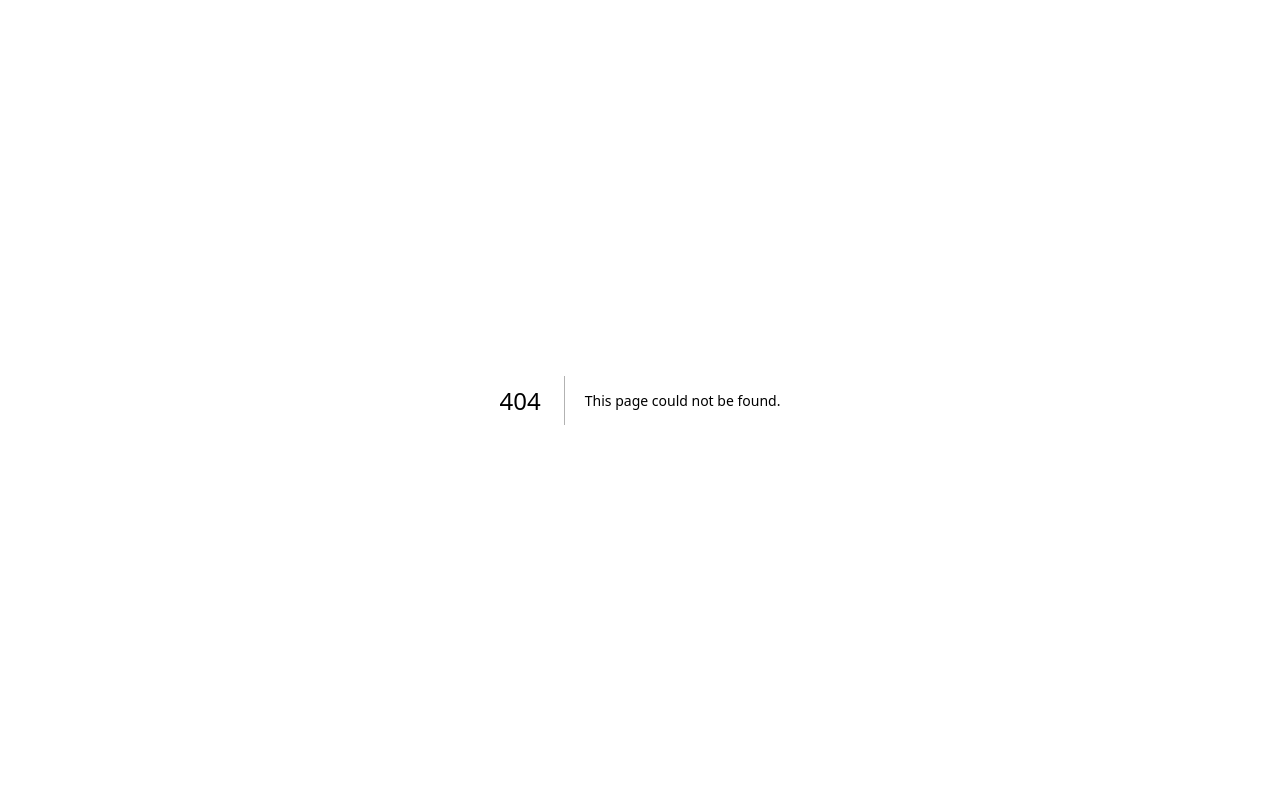
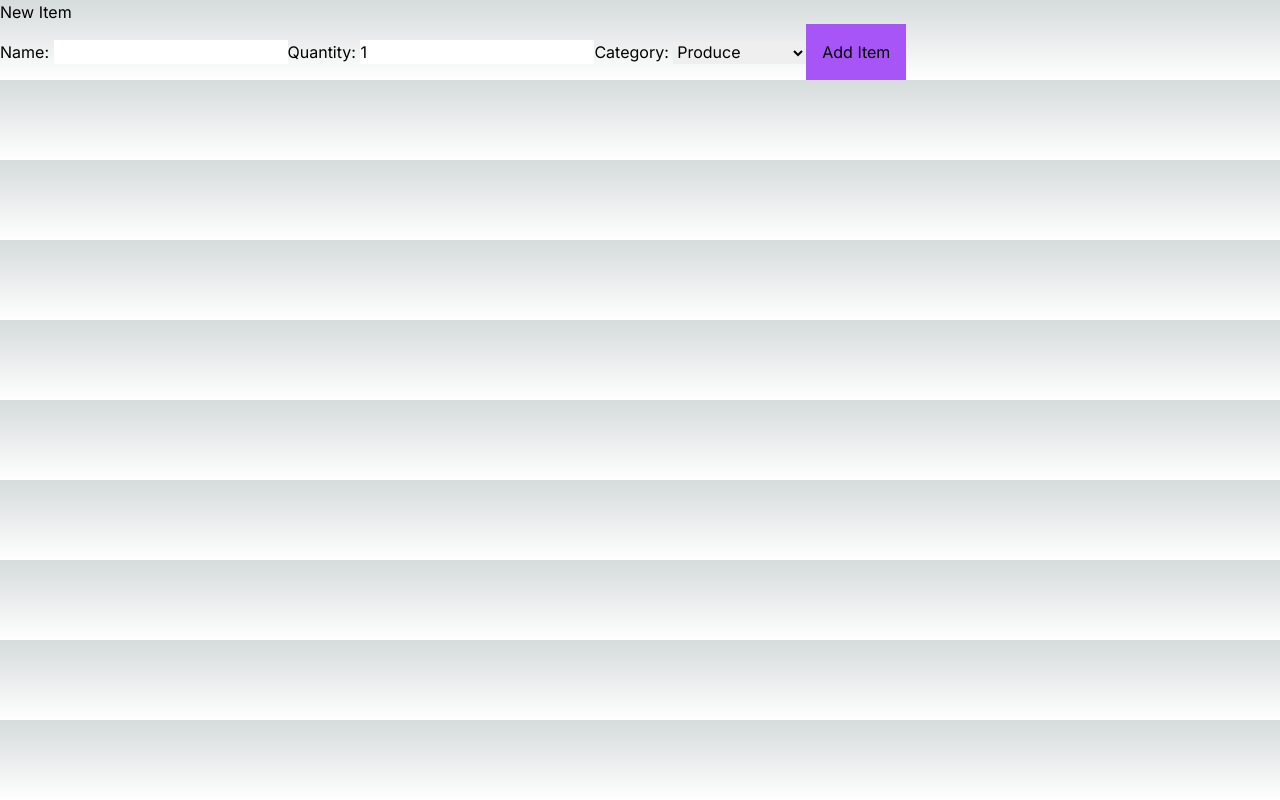
Before and after one commit to JinPlanter/cprg306-assignments, a Next.js app: page /week4 in a window 1280 px wide. Before the commit this address had no page. Built offline with nearby package versions, Linux system fonts and the light colour scheme.

Commit message:
Working Shopping List

```diff
--- a/app/layout.js
+++ b/app/layout.js
@@ -4,7 +4,8 @@ import { Inter } from 'next/font/google'
 const inter = Inter({ subsets: ['latin'] })
 
 export const metadata = {
-  title: 'Create Next App',
+  // Updated page title.
+  title: 'Shopping List',
   description: 'Generated by create next app',
 }
 
--- a/app/page.js
+++ b/app/page.js
@@ -1,6 +1,7 @@
 import StudentInfo from './StudentInfo'
 import Week2 from './week2/page';
 import Week3 from './week3/page';
+import Week4 from './week4/page';
 
 export default function Page(){
   return(
@@ -9,7 +10,8 @@ export default function Page(){
       <br></br>
       <Week2 />
 
-      <Week3 />
+      <br></br>
+      <Week4 />
     </main>
   );
 }
--- a/app/week2/page.js
+++ b/app/week2/page.js
@@ -4,8 +4,6 @@ export default function Week2(){
   return(
     <div>
       <StudentInfo />
-      <br></br>
-      <h1>My Shopping List</h1>
     </div>
   );
 }
--- /dev/null
+++ b/app/week3/PixelT.js
@@ -0,0 +1,20 @@
+import React from 'react';
+
+export default function PixelT() {
+  return (
+    <div className="flex flex-col items-center">
+      <div className="flex flex-row justify-center">
+        <div className="w-16 h-16 bg-purple-500">
+        </div>
+        <div className="w-16 h-16 bg-purple-500">
+        </div>
+        <div className="w-16 h-16 bg-purple-500">
+        </div>
+      </div>
+      <div className="flex flex-row justify-center">
+        <div className="w-16 h-16 bg-purple-500">
+        </div>
+      </div>
+    </div>
+  );
+}
--- a/app/week3/item-list.js
+++ b/app/week3/item-list.js
@@ -76,7 +76,8 @@ export default function ItemList(){
 
   return(
     <>
-      <h2>Shopping List</h2>
+      <br></br>
+      <h1 className="text-lg font-bold">My Shopping List:</h1>
       <Item
         name={item1.name}
         quantity={item1.quantity}
--- a/app/week3/page.js
+++ b/app/week3/page.js
@@ -1,9 +1,13 @@
+import PixelT from "./PixelT";
 import ItemList from "./item-list";
 
+// <Link href="./PixelT">PixelT</Link> // doesn't work.
 export default function Page(){
   return(
     <main>
       <ItemList />
+
+      <PixelT />
     </main>
   );
 }
--- /dev/null
+++ b/app/week4/new-item.js
@@ -0,0 +1,94 @@
+"use client";
+// Import the useState hook from React.
+// - built-in feature for adding and managing state to functional components.
+import React, { useState } from "react";
+
+export default function NewItem(props) {
+    const { items = [], setItems } = props;
+
+    // Initializing variables:
+    // Name field.
+    const [name, setName] = useState("");
+    // Quantity field. Default value 1.
+    const [quantity, setQuantity] = useState(1);
+    // Category field. Default value Produce.
+    const [category, setCategory] = useState("Produce");
+
+
+    // Form submission handler.
+    // Create a function to handle the submission of the form.
+    function handleSubmit(e) {
+        // HALT IN THE NAME OF THE LAW!
+        e.preventDefault();
+
+        // Create a new item object using the state variables.
+        // Destructuring the object into distinct state variables.
+        const newItem = {
+        id: items ? items.length + 1 : 1,
+        name,
+        quantity,
+        category
+        };
+
+        // Logs newItem object to the console when the form is submitted.
+        console.log(newItem);
+
+        // Displays an alert with the current state values.
+        alert(`New item: ${name}, ${quantity}, ${category}`);
+
+        // Update the items state variable using the setItems function.
+        // setItems([...items, newItem]);
+
+        // Reset the state variables to clear the inputs.
+        setName("");
+        setQuantity(1);
+        setCategory("Produce");
+    }
+
+    return (
+        <div>
+            <h2>New Item</h2>
+            <form onSubmit={handleSubmit}>
+                <label htmlFor="name">Name: </label>
+                <input
+                id="name"
+                type="text"
+                value={name}
+                // onChange={handleNameChange}
+                onChange={e => setName(e.target.value)}
+                style={{ color: "#000000" }}
+                />
+
+                <label htmlFor="quantity">Quantity: </label>
+                <input
+                id="quantity"
+                type="number"
+                value={quantity}
+                onChange={e => setQuantity(e.target.value)}
+                style={{ color: "#000000" }}
+                />
+
+                <label htmlFor="category">Category: </label>
+                <select
+                id="category"
+                value={category}
+                onChange={e => setCategory(e.target.value)}
+                style={{ color: "#000000" }}
+                >
+                    <option value="Produce">Produce</option>
+                    <option value="Dairy">Dairy</option>
+                    <option value="Bakery">Bakery</option>
+                    <option value="Meat">Meat</option>
+                    <option value="Frozen Foods">Frozen Foods</option>
+                    <option value="Canned Goods">Canned Goods</option>
+                    <option value="Dry Goods">Dry Goods</option>
+                    <option value="Beverages">Beverages</option>
+                    <option value="Snacks">Snacks</option>
+                    <option value="Household">Household</option>
+                    <option value="Other">Other</option>
+                </select>
+                <button className="px-4 py-4 bg-purple-500 hover:bg-purple-400" type="submit">Add Item</button>
+            </form>
+        </div>
+    );
+}
--- /dev/null
+++ b/app/week4/page.js
@@ -0,0 +1,10 @@
+// Renders the new-item.js component in the browser:
+import NewItem from "./new-item";
+
+export default function Page(){
+    return(
+      <main>
+        <NewItem />
+      </main>
+    );
+  }
```
